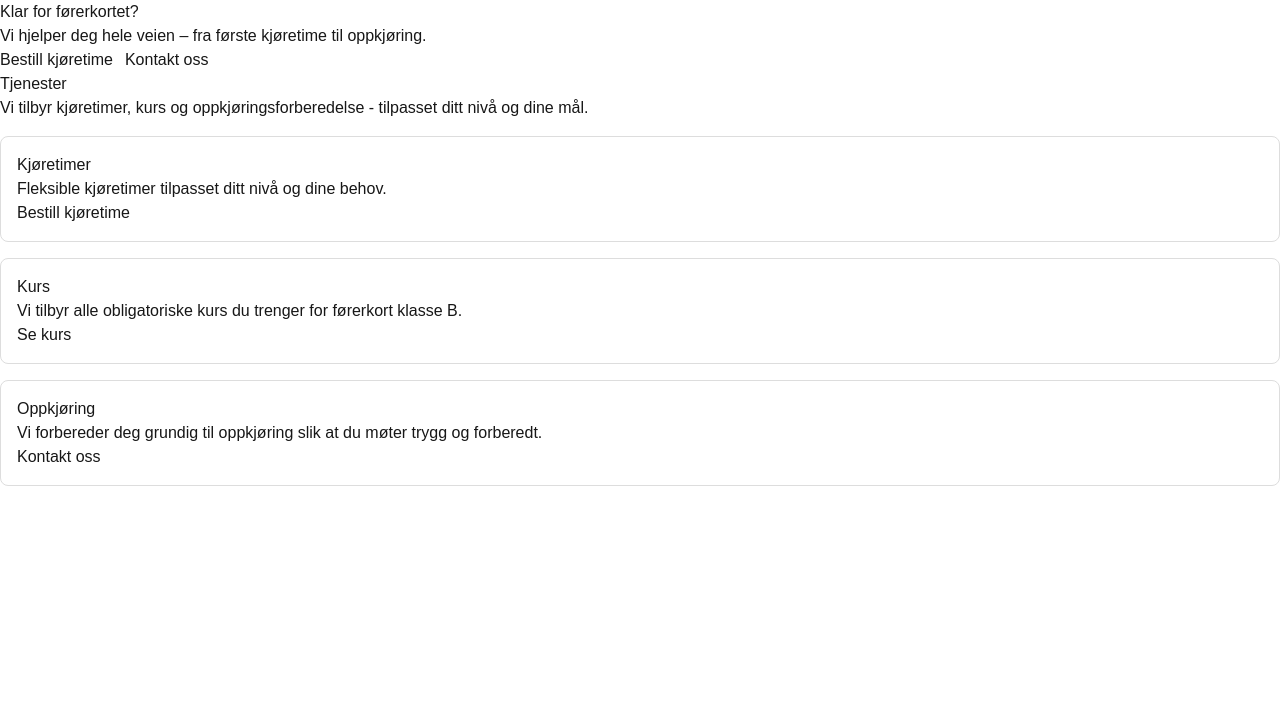
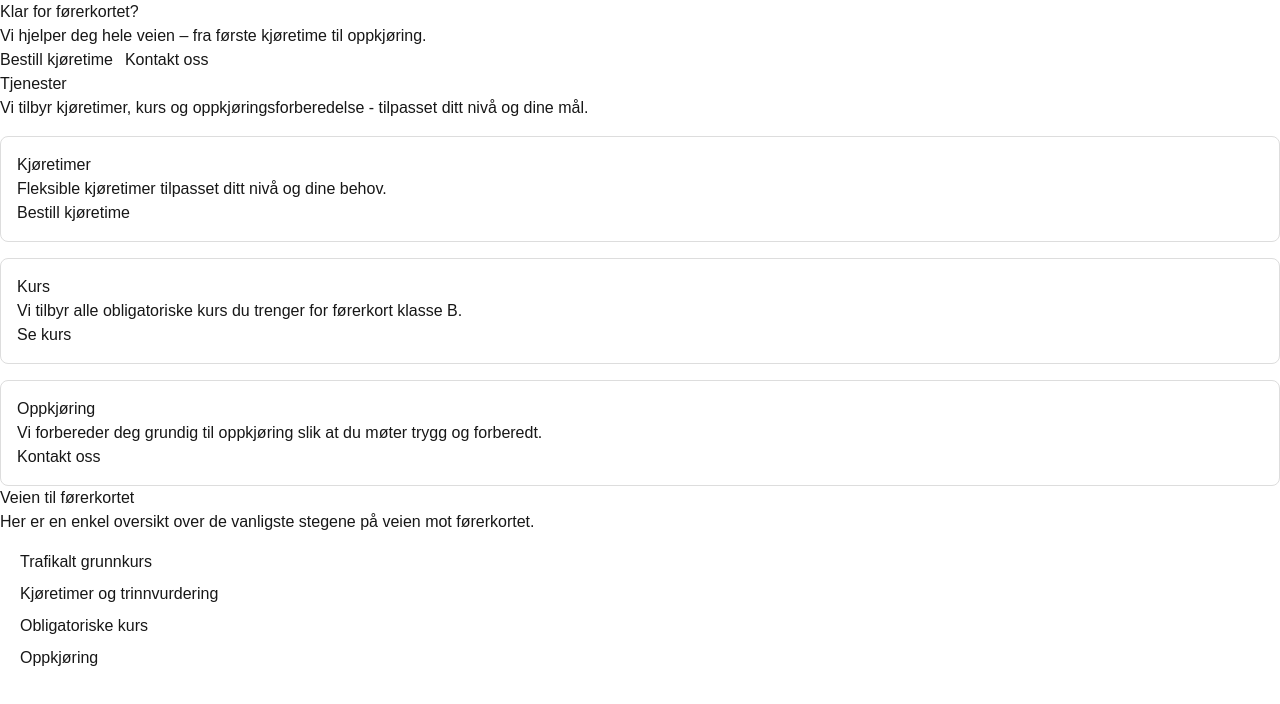
Before and after one commit to pia-scarvounis/trafikkskole-template, a Next.js app: page / in a window 1280 px wide. Shown: the top 704 px of the page. Built offline with nearby package versions, Linux system fonts and the light colour scheme.

Commit message:
Add Process section wired to siteConfig

```diff
--- a/app/page.tsx
+++ b/app/page.tsx
@@ -1,11 +1,13 @@
 import Hero from "@/components/sections/Hero";
 import Services from "@/components/sections/Services";
+import Process from "@/components/sections/Process";
 
 export default function Home() {
   return (
     <main>
       <Hero />
       <Services />
+      <Process />
     </main>
   );
 }
--- /dev/null
+++ b/src/components/sections/Process.tsx
@@ -0,0 +1,21 @@
+import { siteConfig } from "@/data/siteConfig";
+
+export default function Process() {
+  return (
+    <section>
+      <h2>Veien til førerkortet</h2>
+      <p>
+        Her er en enkel oversikt over de vanligste stegene på veien mot
+        førerkortet.
+      </p>
+
+      <ol style={{ marginTop: 16, paddingLeft: 20 }}>
+        {siteConfig.process.map((step) => (
+          <li key={step} style={{ marginBottom: 8 }}>
+            {step}
+          </li>
+        ))}
+      </ol>
+    </section>
+  );
+}
```
